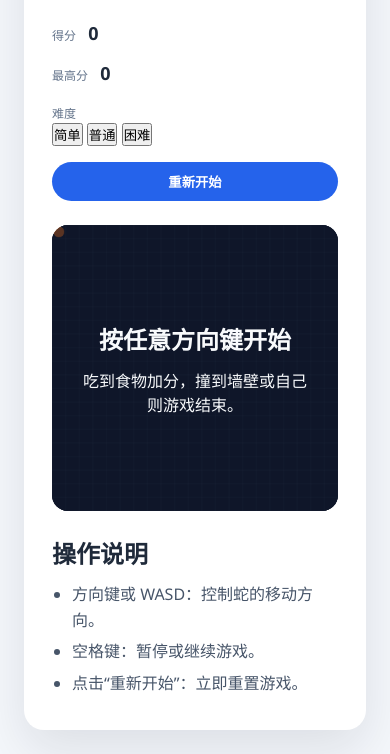
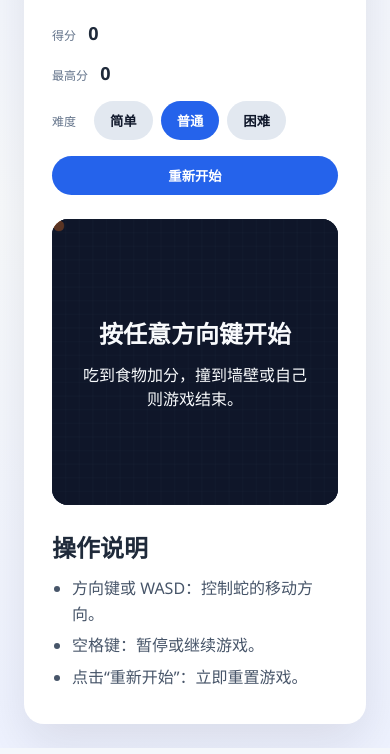
Before and after one commit to mornhussakuyo-hub/Snake, a plain HTML site: page index.html in a window 390 px wide. Shown: the part 157-911 px from the top of the page. Drawn offline with Linux system fonts and the light colour scheme.

Commit message:
Enhance styles for difficulty and score elements
Updated styles for difficulty buttons and score display.

```diff
--- a/style.css
+++ b/style.css
@@ -17,6 +17,7 @@ body {
   justify-content: center;
   align-items: center;
   padding: 24px;
+  background: radial-gradient(circle at top, #eef2ff 0%, #f8fafc 45%, #eef2ff 100%);
 }
 
 .page {
@@ -56,20 +57,49 @@ body {
 
 #score,
 #best {
+  font-weight: 700;
+  font-size: 18px;
+}
+
+.difficulty {
+  display: flex;
+  align-items: center;
+  gap: 10px;
+}
+
+.difficulty-buttons {
+  display: flex;
+  align-items: center;
+  gap: 8px;
+}
+
+.difficulty-button,
+#restart {
+  padding: 10px 16px;
+  border: none;
+  border-radius: 999px;
+  background: #e2e8f0;
+  color: #0f172a;
+  cursor: pointer;
   font-weight: 600;
-  font-size: 18px;
+  transition: transform 0.1s ease, box-shadow 0.2s ease, background-color 0.2s ease;
+}
+
+.difficulty-button:hover,
+#restart:hover {
+  box-shadow: 0 10px 20px rgba(15, 23, 42, 0.12);
+  transform: translateY(-1px);
+}
+
+.difficulty-button.active {
+  background: #2563eb;
+  color: #ffffff;
 }
 
 #restart {
   margin-left: auto;
-  padding: 10px 18px;
-  border: none;
-  border-radius: 999px;
   background: #2563eb;
   color: #ffffff;
-  cursor: pointer;
-  font-weight: 600;
-  transition: transform 0.1s ease, box-shadow 0.2s ease;
 }
 
 #restart:hover {
@@ -86,9 +116,10 @@ body {
 canvas {
   width: 100%;
   height: 100%;
-  background: #0f172a;
+  background: linear-gradient(180deg, #0f172a 0%, #14213d 100%);
   border-radius: 16px;
   display: block;
+  box-shadow: inset 0 0 0 1px rgba(148, 163, 184, 0.14);
 }
 
 .overlay {
@@ -127,7 +158,15 @@ canvas {
 @media (max-width: 600px) {
   .status {
     flex-direction: column;
-    align-items: flex-start;
+    align-items: stretch;
+  }
+
+  .difficulty {
+    width: 100%;
+  }
+
+  .difficulty-buttons {
+    flex-wrap: wrap;
   }
 
   #restart {
```
